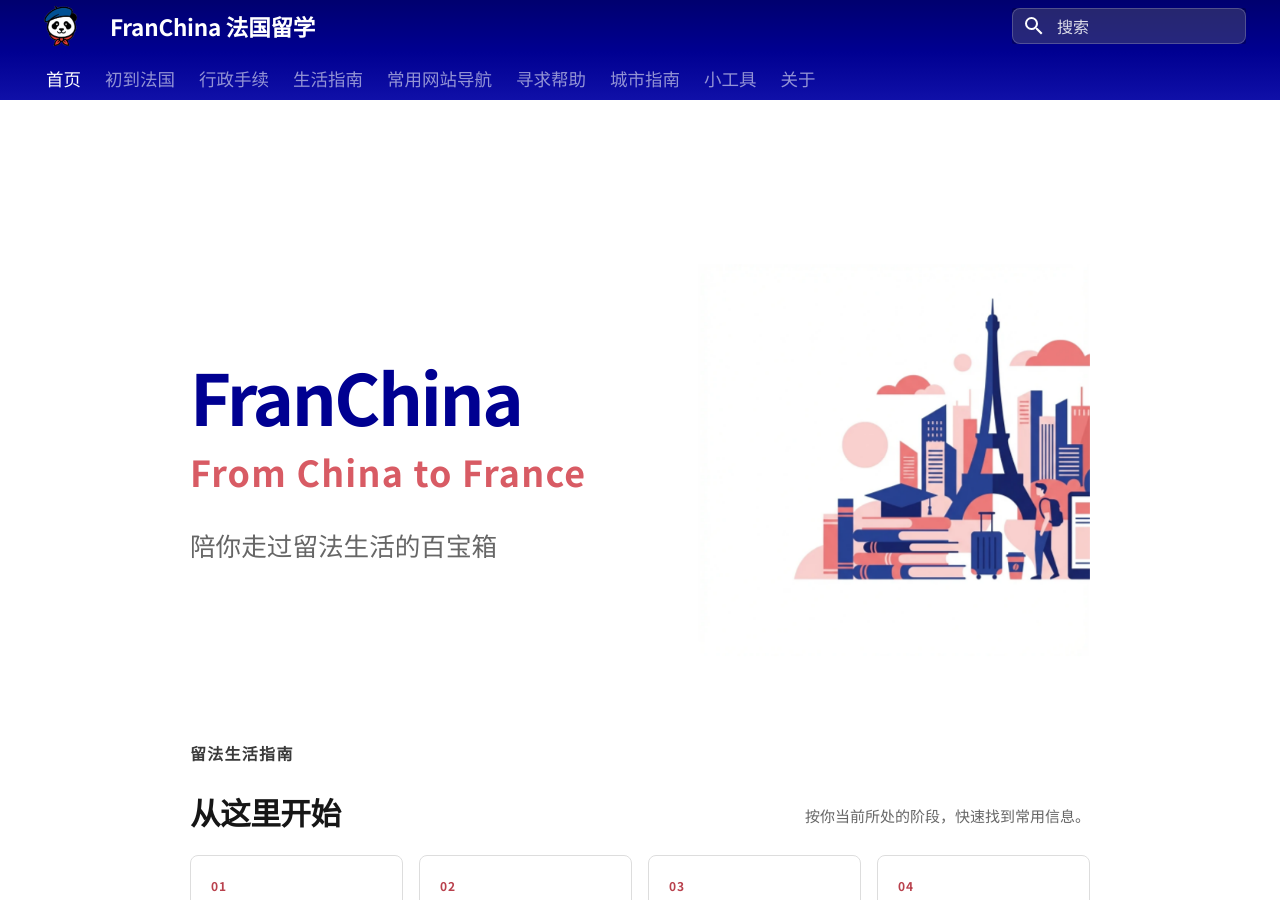
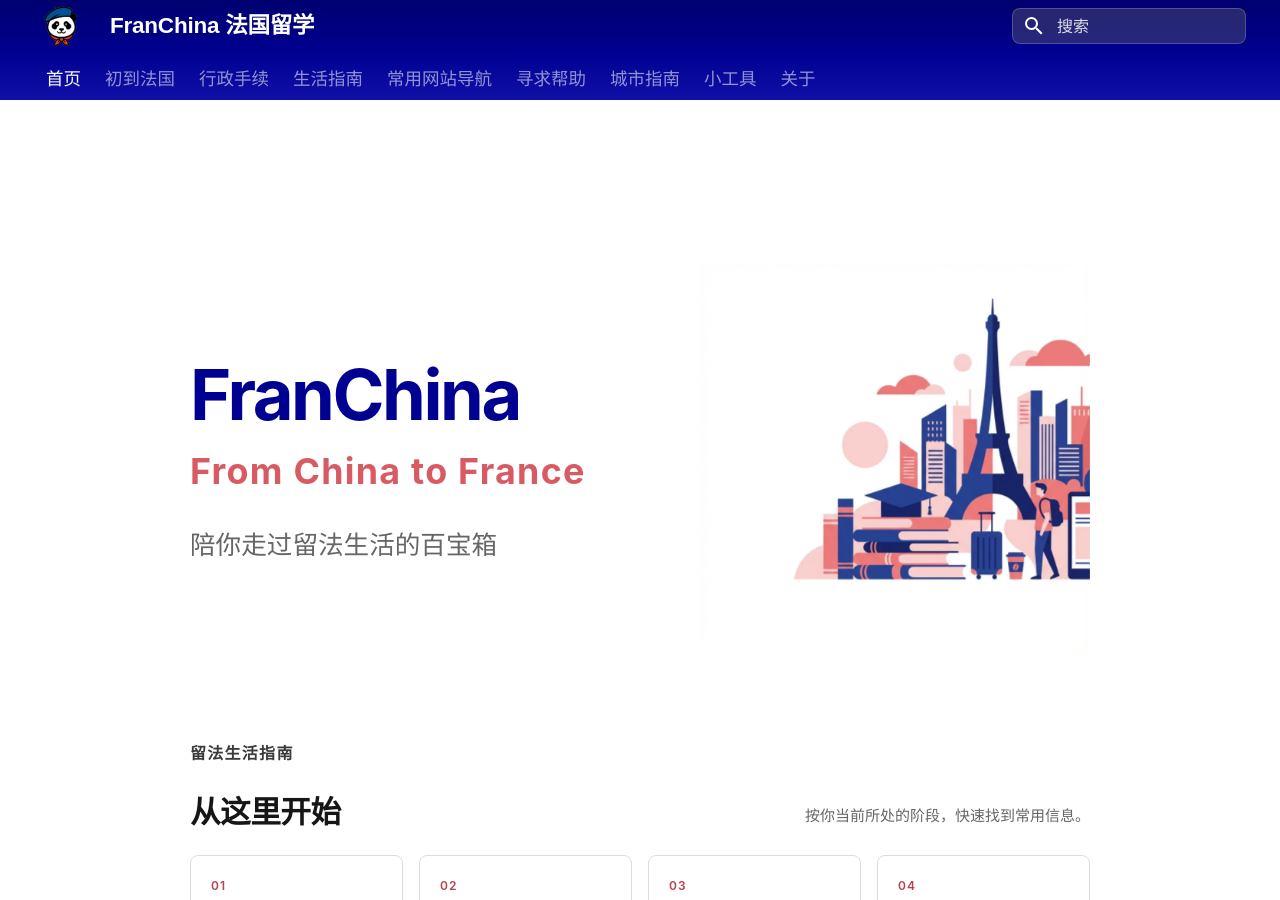
Before and after one commit to Kant-Righteous/franchina, an MkDocs documentation site: the page built from docs/index.md, in a window 1280 px wide and 900 px high. Built offline with MkDocs 1.6.1 and Material for MkDocs 9.7.7, drawn with Linux system fonts in a browser that asks for light colours.

Commit message:
refactor: 优化动画效果和字体设置，使用系统字体避免布局闪动

```diff
--- a/docs/stylesheets/core/animations.css
+++ b/docs/stylesheets/core/animations.css
@@ -3,33 +3,10 @@
 
    作用: 为网站添加流畅的动画效果
    包含内容:
-   - 页面加载淡入动画 (fadeIn)
    - 元素位置定位 (为悬停效果准备)
 
-   动画说明:
-   - fadeIn: 内容从下方淡入,持续0.6秒
-   - 应用于所有主内容区域的直接子元素
-
-   设计理念: 微妙的动画提升用户体验,不过度炫技
+   页面加载时不执行全局入场动画，确保首个可见帧即为最终布局。
    ======================================== */
-
-/* 页面加载淡入效果 - 应用于所有内容子元素 */
-.md-content__inner>* {
-    animation: fadeIn var(--duration-normal) var(--ease-standard);
-}
-
-/* 淡入动画定义 */
-@keyframes fadeIn {
-    from {
-        opacity: 0;
-        transform: translateY(10px);
-    }
-
-    to {
-        opacity: 1;
-        transform: translateY(0);
-    }
-}
 
 /* 为悬停效果准备的相对定位 */
 .md-content a,
--- a/docs/stylesheets/core/base.css
+++ b/docs/stylesheets/core/base.css
@@ -12,7 +12,7 @@
 
 /* 全局 body 样式 */
 body {
-    font-family: 'Noto Sans SC', 'Noto Sans', -apple-system, BlinkMacSystemFont, 'Segoe UI', Roboto, sans-serif;
+    font-family: var(--md-text-font-family);
     background-color: var(--color-page-bg);
     color: var(--color-text);
     line-height: 1.7;
@@ -27,7 +27,7 @@
 h4,
 h5,
 h6 {
-    font-family: 'Noto Sans SC', sans-serif;
+    font-family: var(--md-text-font-family);
     color: var(--color-heading);
     font-weight: 600;
     letter-spacing: -0.01em;
--- a/mkdocs.yml
+++ b/mkdocs.yml
@@ -24,9 +24,8 @@
     scheme: default
     primary: indigo # Ignored due to CSS override, but keeping valid
     accent: pink # Ignored due to CSS override, but keeping valid
-  font:
-    text: Noto Sans SC # Loads webfont as fallback
-    code: Roboto Mono
+  # 使用系统字体，避免外部 Web Font 到达后引发布局闪动。
+  font: false
 
 extra_css:
   # Core 核心基础
```
